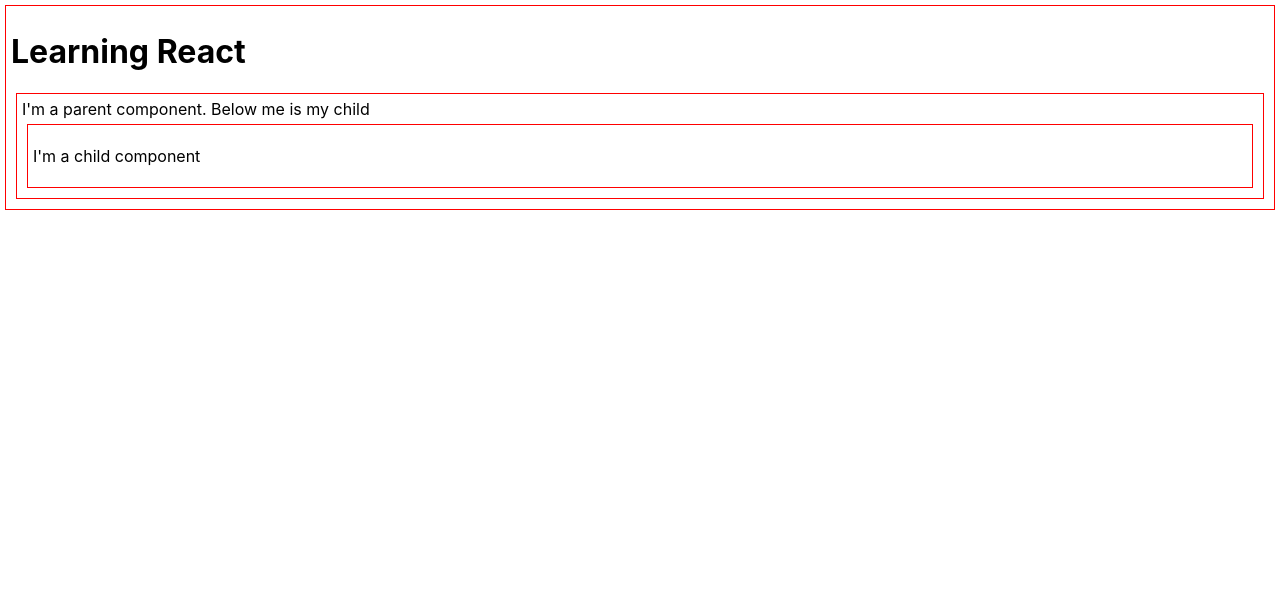
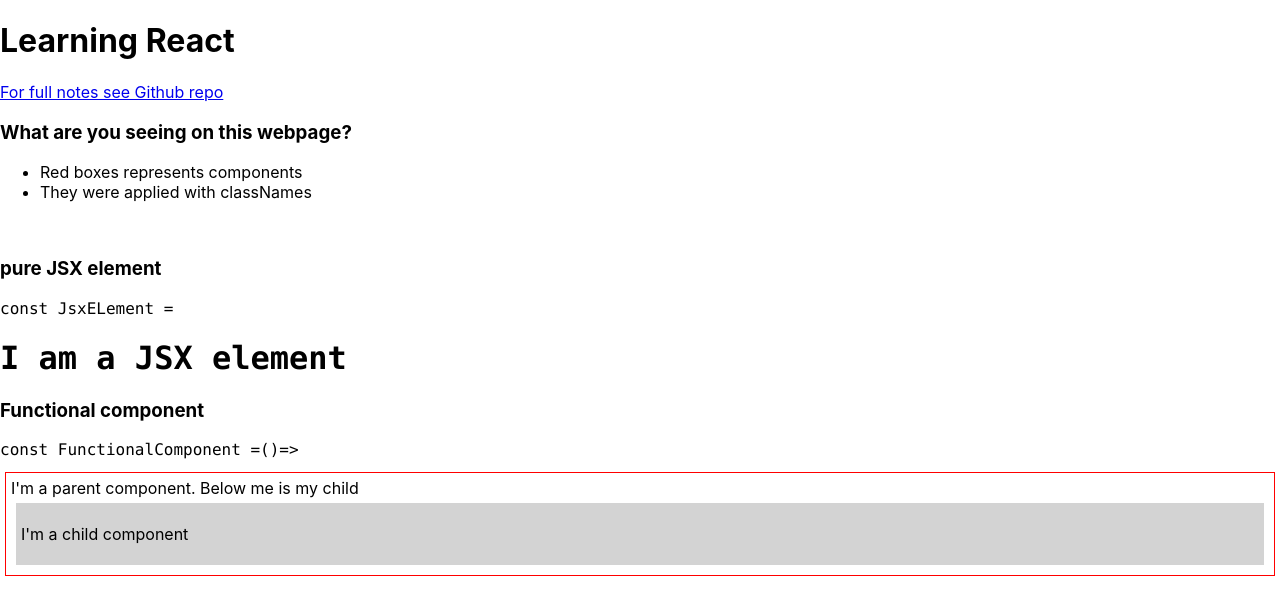
Before and after one commit to phongnguyen39/freecodecamp_react, a React (Create React App) app in the folder freecodecamp/: page / in a window 1280 px wide. Shown: the top 604 px of the page. Built offline with nearby package versions, Linux system fonts and the light colour scheme.

Commit message:
components in the playground

```diff
--- a/freecodecamp/src/App.css
+++ b/freecodecamp/src/App.css
@@ -1,5 +1,10 @@
-.components {
+.p_components {
   border: 1px solid red;
+  padding: 5px;
+  margin: 5px;
+}
+.c_components {
+  background-color: lightgray;
   padding: 5px;
   margin: 5px;
 }
--- a/freecodecamp/src/index.js
+++ b/freecodecamp/src/index.js
@@ -1,5 +1,5 @@
 import React from 'react';
-import {Component} from 'react';
+import { Component } from 'react';
 import ReactDOM from 'react-dom';
 import './index.css';
 import App from './App';
@@ -7,6 +7,23 @@
 
 const JSX =
   <div><p> Paragraph One</p><p>Paragraph Two</p><p>Paragraph Three</p></div>
+
+
+
+class Descriptions extends React.Component {
+  render() {
+    return (
+      <div>
+        <h3>What are you seeing on this webpage?</h3>
+        <ul>
+          <li>Red boxes represents components</li>
+          <li>They were applied with classNames</li>
+        </ul>
+        <br />
+      </div>
+    )
+  }
+}
 
 const MyComponent = function () {
   return (
@@ -16,20 +33,34 @@
   )
 }
 
-const ChildComponent=()=> {
-  return(
-    <div className='components'>
+class JSXvsFunction extends Component {
+  render() {
+    return (
+      <div>
+        <h3>pure JSX element</h3>
+        <pre><code>const JsxELement = <div><h1>I am a JSX element</h1></div></code>
+        </pre>
+        <h3>Functional component</h3>
+        <pre><code>const FunctionalComponent =()=> {<div></div>}</code></pre>
+      </div>
+    )
+  }
+}
+
+const ChildComponent = () => {
+  return (
+    <div className='c_components'>
       <p>I'm a child component</p>
     </div>
   )
 }
 
-const ParentComponent=()=>{
-  return(
-    <div className='components'>
+const ParentComponent = () => {
+  return (
+    <div className='p_components'>
       <p1>I'm a parent component. Below me is my child</p1>
       <ChildComponent />
-      </div>
+    </div>
   )
 }
 class Es6Component extends React.Component {
@@ -38,9 +69,12 @@
   // }
 
   render() {
-    return(
+    return (
       <div className='components'>
         <h1>Learning React</h1>
+        <a href='https://github.com/phongnguyen39/freecodecamp_react' alt="Github link to readme" target='_blank'>For full notes see Github repo</a>
+        <Descriptions />
+        <JSXvsFunction />
         <ParentComponent />
       </div>
     )
```
